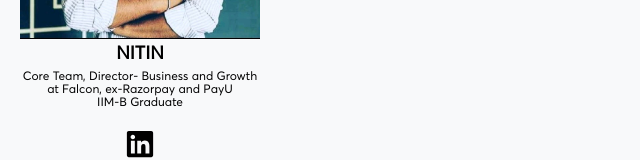
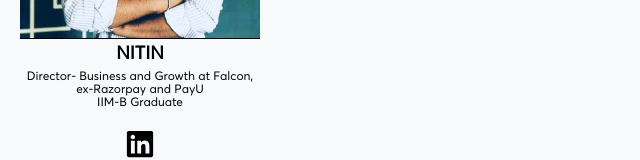
Before and after one commit to ecelliitbhu/ecell-website-new, a Next.js app: page /mentorship_pool/components/mentors in a window 1280 px wide. Shown: the part 6209-6369 px from the top of the page, without its empty margins (0-640 px from the left). Built offline with nearby package versions, Linux system fonts and the light colour scheme; no server answers.

Commit message:
mentor designation change

```diff
--- a/pages/mentorship_pool/components/mentors.tsx
+++ b/pages/mentorship_pool/components/mentors.tsx
@@ -127,7 +127,7 @@ const verticalHeads = [
   },
   {
     name: "Nitin",
-    position: "Core Team, Director- Business and Growth at Falcon, ex-Razorpay and PayU",
+    position: "Director- Business and Growth at Falcon, ex-Razorpay and PayU",
     institute:"IIM-B Graduate",
     image: nitin,
     linkedin: "https://www.linkedin.com/in/nitinsharmavats/",
```
